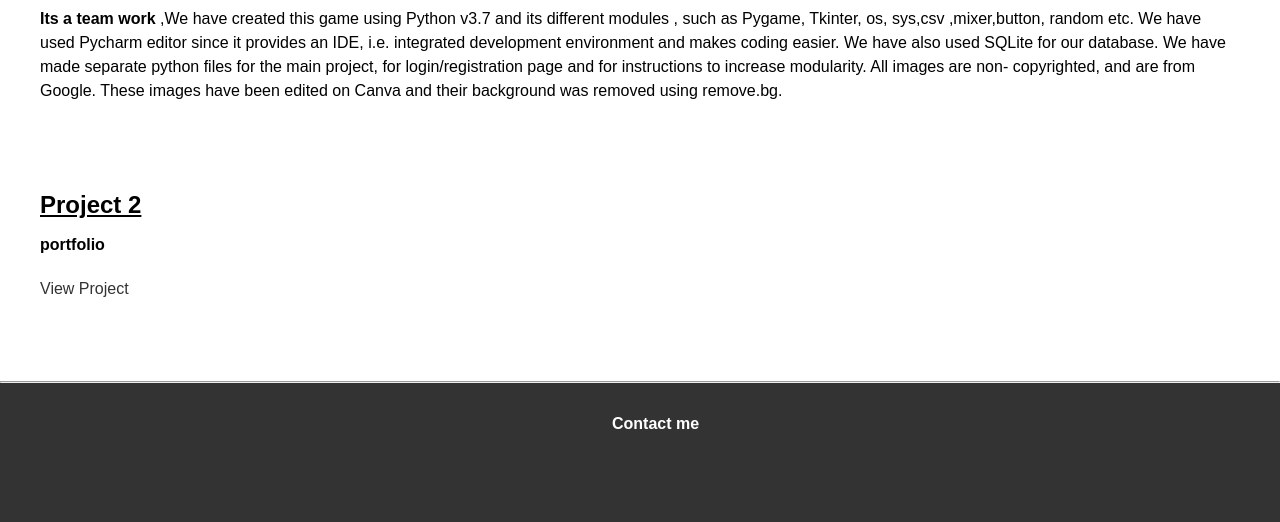
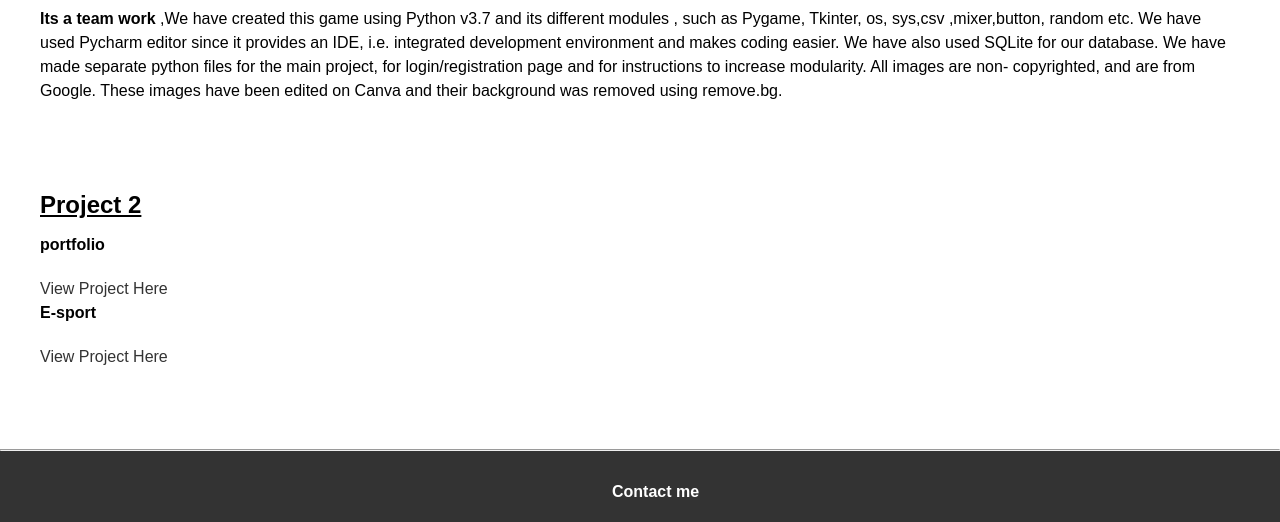
Before and after one commit to VarshaSaroj/webdev2, a plain HTML site: page portfolio/index.html in a window 1280 px wide. Shown: the part 1228-1750 px from the top of the page. Drawn offline with Linux system fonts and the light colour scheme.

```diff
--- a/portfolio/index.html
+++ b/portfolio/index.html
@@ -76,7 +76,9 @@
             <div class="project">
               <h2>Project 2</h2>
               <p><b>portfolio</b></p>
-              <a id="z" href="https://varshasaroj.github.io/VarshaSaroj.portfolio/">View Project</a>
+              <a id="z" href="https://varshasaroj.github.io/VarshaSaroj.portfolio/">View Project Here</a>
+              <p><b>E-sport</b></p>
+              <a id="z" href="e-sport.pdf"> View Project Here</a>
             </div>
           </section>
     <hr>
```
